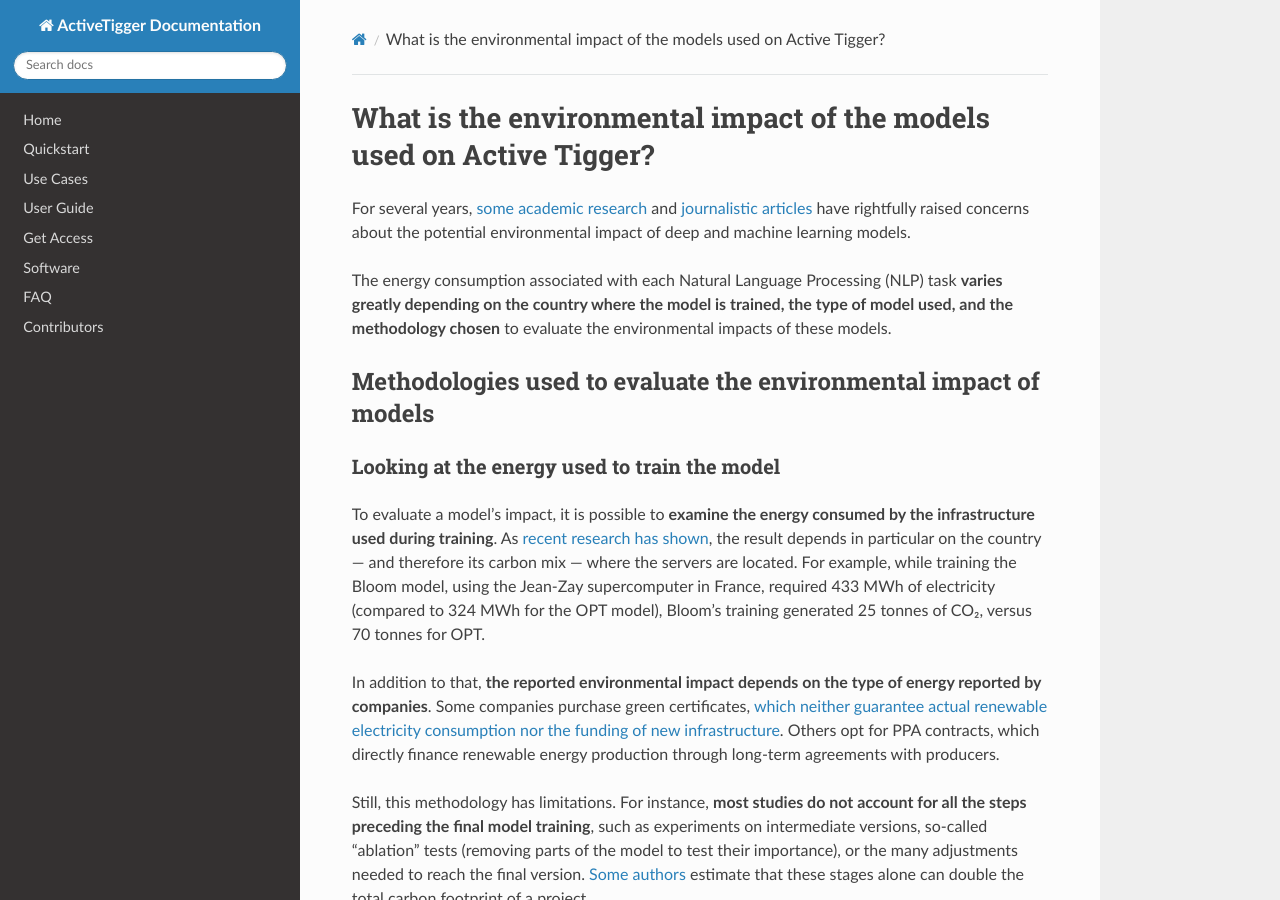
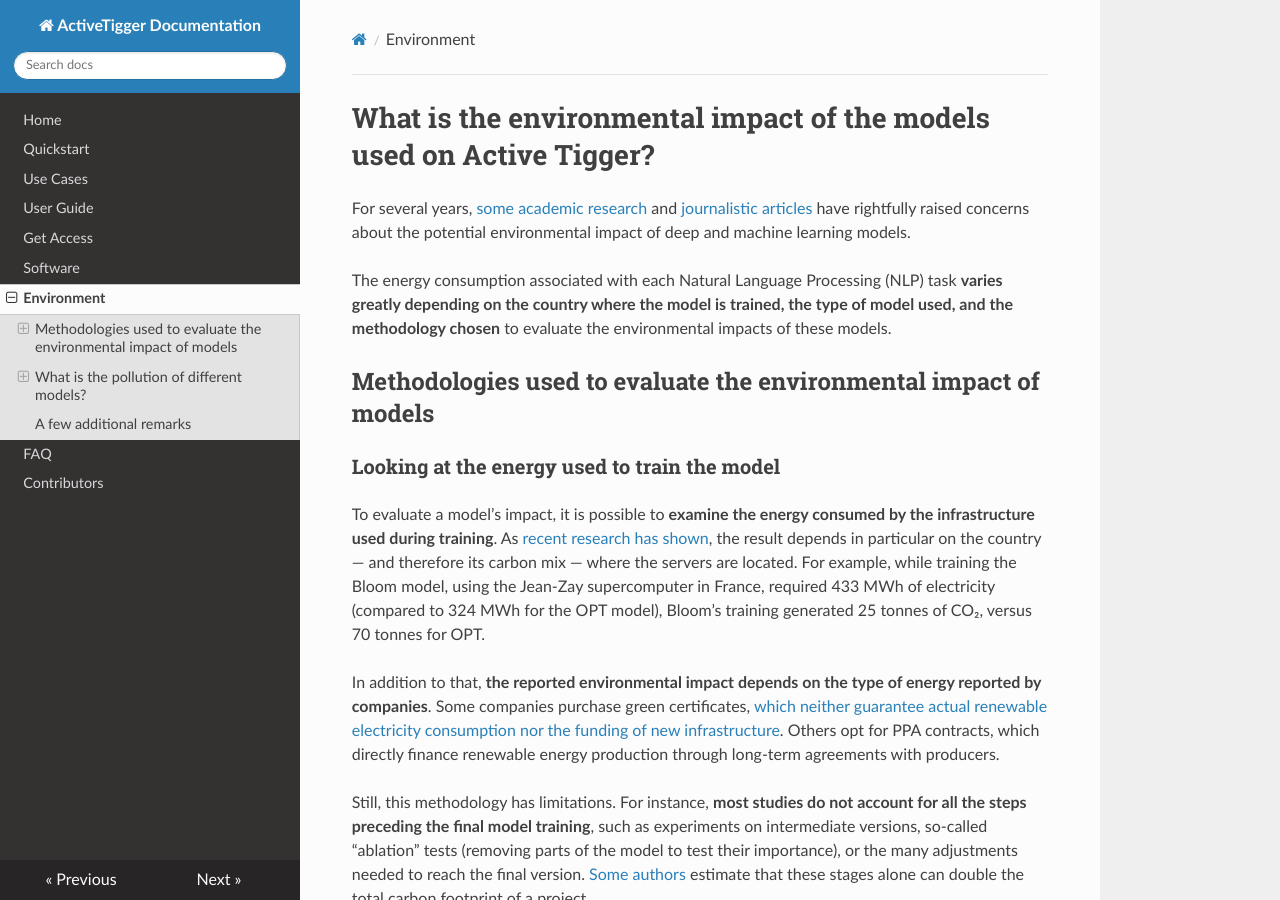
Before and after one commit to emilienschultz/activetigger, an MkDocs documentation site: the page built from docs/environment.md, in a window 1280 px wide and 900 px high. Built offline with MkDocs 1.6.1, drawn with Linux system fonts in a browser that asks for light colours; nearby versions of some CDN libraries.

Commit message:
modify doc env

```diff
--- a/docs/Environnemental impacts of Active Tigger.md
+++ b/docs/environment.md
@@ -1,5 +1,4 @@
 # What is the environmental impact of the models used on Active Tigger?
-
 
 For several years, [some academic research](https://arxiv.org/abs/1906.02243) and [journalistic articles](https://www.nytimes.com/2024/08/26/climate/ai-planet-climate-change.html) have rightfully raised concerns about the potential environmental impact of deep and machine learning models.
 
--- a/mkdocs.yml
+++ b/mkdocs.yml
@@ -6,6 +6,7 @@
   - User Guide: documentation.md
   - Get Access: access.md
   - Software: software.md
+  - Environment: environment.md
   - FAQ: faq.md
   - Contributors: contributors.md
 markdown_extensions:
```
